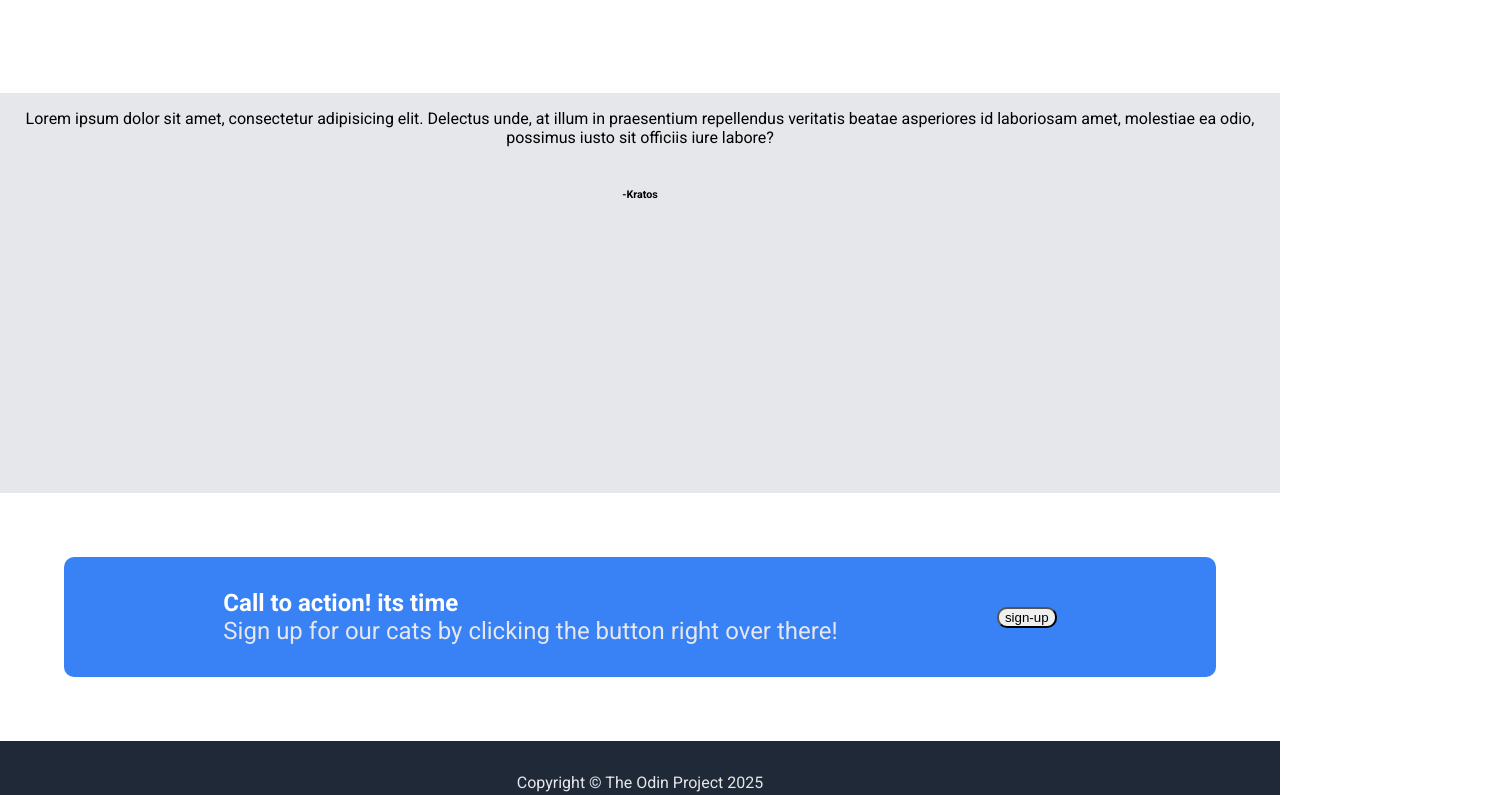
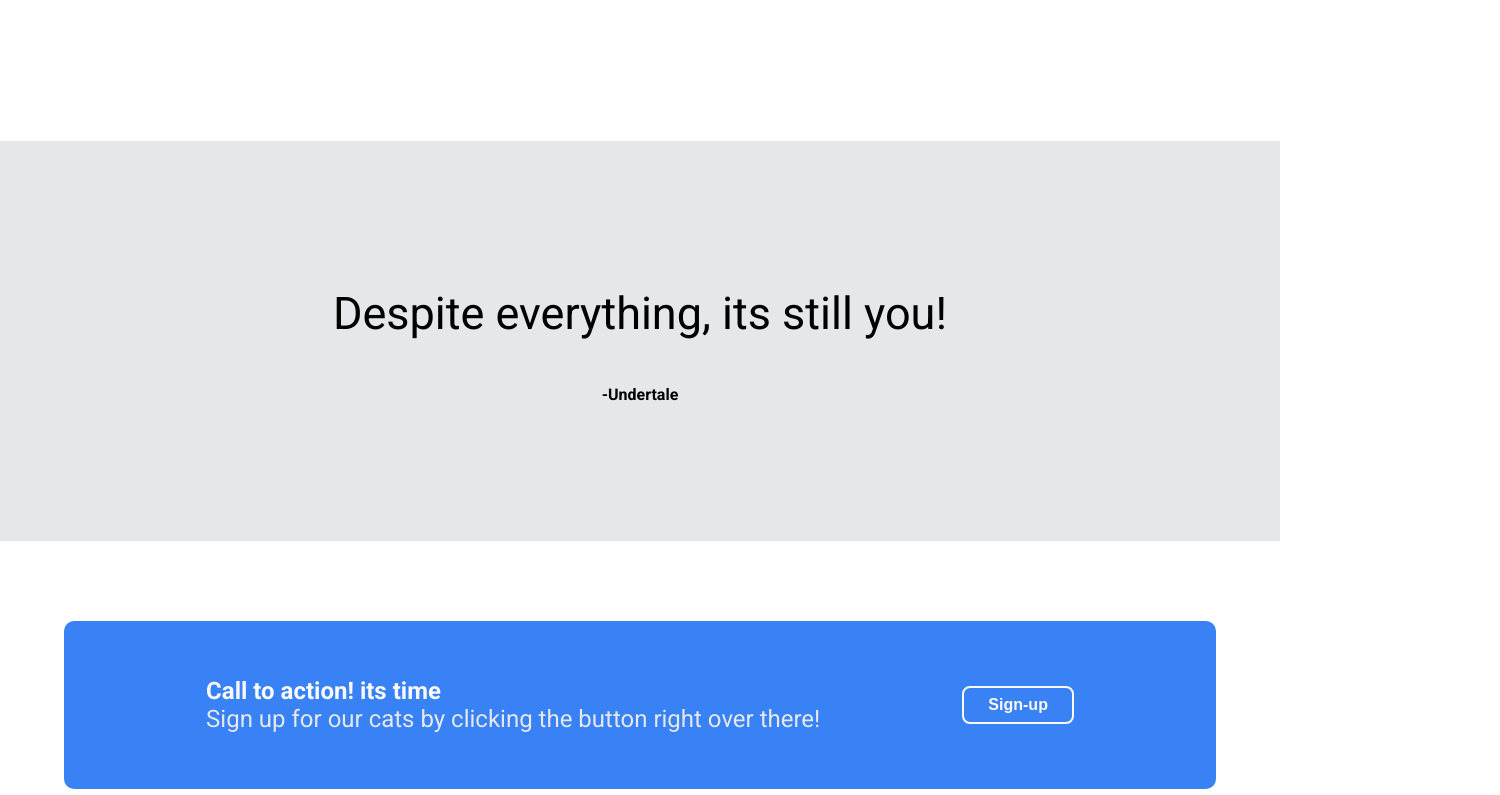
Before and after one commit to Hexcha/odin-landing-page, a plain HTML site: page index.html in a window 1280 px wide. Shown: the part 815-1610 px from the top of the page, 1500 px wide, since content can reach past the window. Drawn offline with Linux system fonts and the light colour scheme.

Commit message:
Final version (i think lol)

```diff
--- a/index.html
+++ b/index.html
@@ -44,9 +44,11 @@
             <div class="text">Holding laughter cat</div>
         </div>
     </div>
-    <div class="quote">
-        <p>Lorem ipsum dolor sit amet, consectetur adipisicing elit. Delectus unde, at illum in praesentium repellendus veritatis beatae asperiores id laboriosam amet, molestiae ea odio, possimus iusto sit officiis iure labore?</p>
-        <h6> -Kratos</h6>
+    <div class="quote-section">
+        <div class="qoute-text">
+            <p id="quote">Despite everything, its still you!</p>
+            <h6 id="quoter"> -Undertale</h6>
+        </div>
 
     </div>
     <div class="sign-up">
@@ -55,7 +57,7 @@
                 <div id="action">Call to action! its time </div>
                 <div id="explanation"> Sign up for our cats by clicking the button right over there!</div>
             </div>
-            <button id="second-button"> sign-up</button>
+            <button id="second-button"> Sign-up</button>
         </div>
     </div>
     <div class="footer">
--- a/style.css
+++ b/style.css
@@ -6,22 +6,20 @@ body{
     flex-direction: column;
     font-family: 'Roboto',sans-serif;
     text-align: center;
-    /* gap: 16px; */
+    gap: 16px;
 }
 .header{
     margin: 0;
     color: #F9FAF8;
     background-color: #1F2937;
     display: flex;
-    flex-direction: column;
+    justify-content: center;
 }
 .header-container{
     display: flex;
     margin-bottom: 56px;
     justify-content: space-between;
     flex-wrap: wrap;
-    margin-left: 300px;
-    margin-right: 300px;
     gap: 60px;
     width: 1200px;
     max-height: 600px;
@@ -38,6 +36,8 @@ body{
 button{
     flex-grow: 0;
     border-radius: 10px;
+    cursor: pointer;
+    transition: background-color 0.3s ease;
 }
 
 #logo{
@@ -65,6 +65,22 @@ a{
     margin: 0;
 
 }
+#first-button{
+    background-color:#3882f6;
+    color: #F9FAF8;
+    border: none;
+    font-weight: bold;
+    width: 108px;
+    height: 36px;
+}
+#first-button:focus,
+#first-button:active {
+    box-shadow: none;
+    outline: none;
+}
+#first-button:hover {
+    background-color: #2c6cd6;
+}
 img{
     max-width: 250px;
     max-height: 250px;
@@ -83,13 +99,22 @@ img{
     margin-bottom: 128px;
 }
 
-.quote{
+.quote-section{
     display: flex;
     flex-direction: column;
     background-color: #e5e7eb;
     height: 400px;
     margin-bottom: 0;
+    justify-content: center;
 }
+
+#quote{
+    font-size:45px;
+}
+#quoter{
+    font-size: 16px;
+}
+
 .sign-up{
     display: flex;
     justify-content: center;
@@ -99,16 +124,38 @@ img{
     justify-content: space-evenly;
     align-items: center;
     width: 1200px;
-    height: 120px;
+    height: 168px;
     background-color: #3882f6;
     margin: 64px;
     border-radius: 10px;
 }
 .pop-up-text{
-    color: white;
+    color: #F9FAF8;
     text-align: start;
     font-size: 24px;
 }
+#second-button {
+    border: 2px solid #F9FAF8;
+    background-color: #3882f6;
+    color: #F9FAF8;
+    padding: 8px 24px;
+    font-weight: bold;
+    border-radius: 8px;
+    font-size: 16px;
+    box-shadow: none;
+    outline: none;
+}
+
+#second-button:focus,
+#second-button:active {
+    box-shadow: none;
+    outline: none;
+}
+#second-button:hover {
+    background-color: #2c6cd6;
+}
+
+
 #action{
     font-weight: bold;
 }
```
